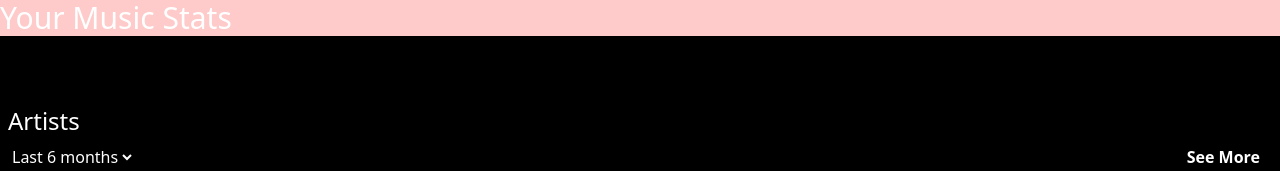
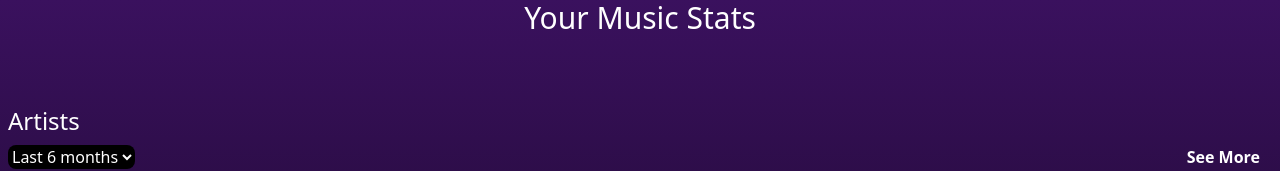
Before and after one commit to Jdelbarcogarza/music-taste-statistics, a Next.js app: page /stats in a window 1280 px wide. Shown: the top 171 px of the page. Built offline with nearby package versions, Linux system fonts and the light colour scheme; no server answers.

Commit message:
Cambios pequeños de diseño

```diff
--- a/pages/stats.tsx
+++ b/pages/stats.tsx
@@ -152,8 +152,8 @@
   return (
     <>
       <Script src="https://cdn.jsdelivr.net/npm/swiper@9/swiper-element-bundle.min.js" />
-      <div className="h-screen bg-black text-white">
-        <h1 className="bg-red-200 text-3xl">Your Music Stats</h1>
+      <div className="h-screen text-white">
+        <h1 className="text-3xl text-center">Your Music Stats</h1>
         <div className="flex h-5/6 flex-1 flex-col justify-around">
           <div>
             <div className="px-2">
```
